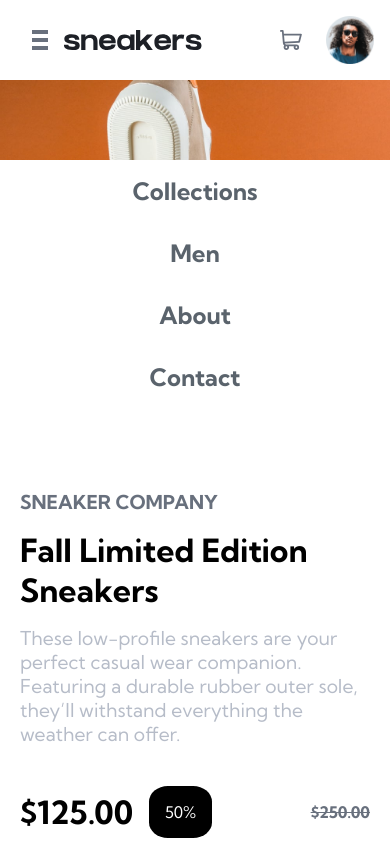
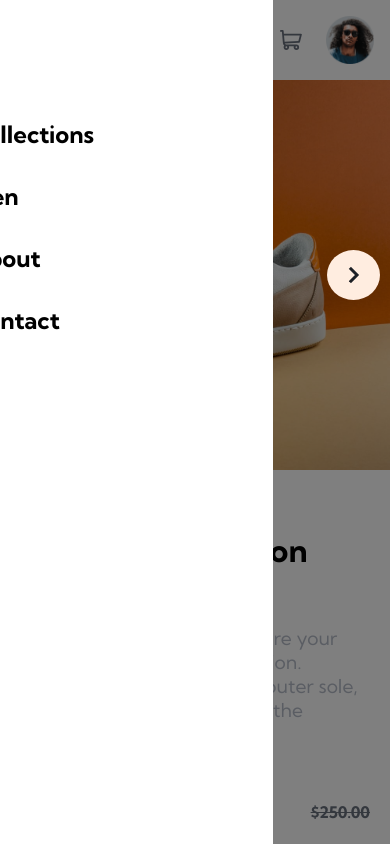
Before and after one commit to CoreyWithTheSkills/ecom-page, an Angular app: page / in a window 390 px wide. Both pictures are taken after a click on the picture 40 px from the left and 40 px from the top of the page. Shown: the top 844 px of the page. Built offline with nearby package versions, Linux system fonts and the light colour scheme.

Commit message:
mobile-menu hamburger golden

```diff
--- a/angular.json
+++ b/angular.json
@@ -89,6 +89,9 @@
             ],
             "scripts": []
           }
+        },
+        "deploy": {
+          "builder": "angular-cli-ghpages:deploy"
         }
       }
     }
--- a/package.json
+++ b/package.json
@@ -27,6 +27,7 @@
     "@angular/cli": "^19.0.6",
     "@angular/compiler-cli": "^19.0.0",
     "@types/jasmine": "~5.1.0",
+    "angular-cli-ghpages": "^2.0.3",
     "jasmine-core": "~5.4.0",
     "karma": "~6.4.0",
     "karma-chrome-launcher": "~3.2.0",
--- a/src/app/app.component.html
+++ b/src/app/app.component.html
@@ -8,27 +8,32 @@
 
 
 <nav>
+  <!-- Overlay background -->
+  <div *ngIf="isMenuOpen" class="overlay" (click)="closeMenu()"></div>
 
   <div class="nav-left-side">
-        <!-- Hamburger button (hidden on larger screens) -->
-        <img src="icon-menu.svg" alt="" class="hamburger" id="hamburger" (click)="toggleMenu()">
-        <img src="logo.svg" alt="">
+    <!-- Hamburger button (hidden on larger screens) -->
+    <img src="icon-menu.svg" alt="" class="hamburger" id="hamburger" (click)="toggleMenu()">
+    <img src="logo.svg" alt="">
   </div>
 
   <!-- Navigation list, show it based on the value of 'isMenuOpen' -->
   <ul [ngClass]="{'active': isMenuOpen}" id="nav-list">
-    <li (click)="closeMenu()">Collections</li>
-    <li (click)="closeMenu()">Men</li>
-    <li (click)="closeMenu()">About</li>
-    <li (click)="closeMenu()">Contact</li>
+    <div class="flex">
+      <img src="icon-close.svg" alt="" (click)="closeMenu()">
+      <li>Collections</li>
+      <li>Men</li>
+      <li>About</li>
+      <li>Contact</li>
+    </div>
   </ul>
 
   <div class="nav-right-side">
     <img src="icon-cart.svg" alt="">
-    <img  id="second-nav-picture" src="image-avatar.png" alt="">
+    <img id="second-nav-picture" src="image-avatar.png" alt="">
   </div>
+</nav>
 
-</nav>
 
 <body>
 
--- a/src/styles.css
+++ b/src/styles.css
@@ -12,6 +12,7 @@ nav{
     align-items: center;
     padding: 1rem;
     font-weight: 700;
+    z-index: 19;
 }
 
 .nav-left-side{
@@ -48,13 +49,35 @@ nav img{
   padding: 0;
   background-color: white;
   z-index: 20;
-  position: absolute; /* Position it absolutely to the navbar */
-  top: 10rem;  /* Position it below the "sunnyside" text */
-  left: 50%;  /* Center the nav list horizontally */
-  transform: translateX(-50%);  /* Adjust the position to truly center */
-  width: 25rem;  /* Set the width of the menu */
-  height: 20.625rem;
+  position: fixed; /* Position it absolutely to the navbar */
+  top: 0;  /* Position it below the "sunnyside" text */
+  right: 30%;  /* Center the nav list horizontally */
+  width: 22rem;  /* Set the width of the menu */
+  height: 100vh;
   }
+
+  .overlay {
+    position: fixed;
+    top: 0;
+    left: 0;
+    width: 100%;
+    height: 100%;
+    background-color: rgba(0, 0, 0, 0.5); /* Semi-transparent black */
+    z-index: 10; /* Place it behind the menu */
+  }
+
+.flex{
+    display: flex;
+    flex-direction: column;
+    justify-content: flex-start;
+    align-items: flex-start;
+    padding: 2rem;
+}
+
+.flex img{
+    margin-bottom: 3rem;
+    width: 7.5%;
+}
 
   #nav-list.active {
     display: block; /* Show menu when active */
@@ -65,7 +88,7 @@ nav img{
     padding: 1rem;
     text-align: center;
     background-color: white;
-    color: hsl(213, 9%, 39%);
+    color: black;
     font-size: 1.5rem;
   }
 
@@ -220,6 +243,7 @@ input{
 .last-button{
     display: flex;
     justify-content: center;
+    z-index: 1;
 }
 
 .last-button img{
```
Also changed, not shown: 1 other file (tests, documents, lock files or other folders).
